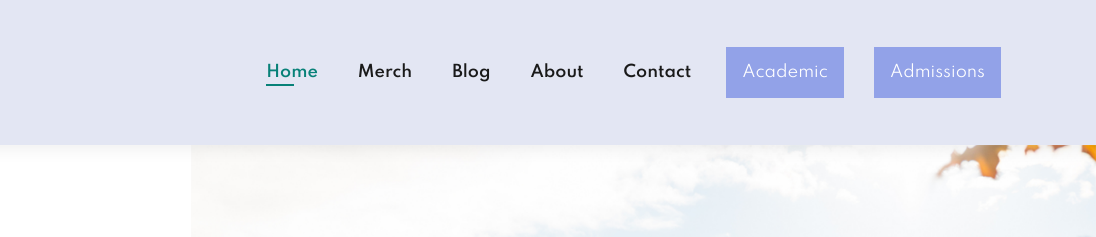
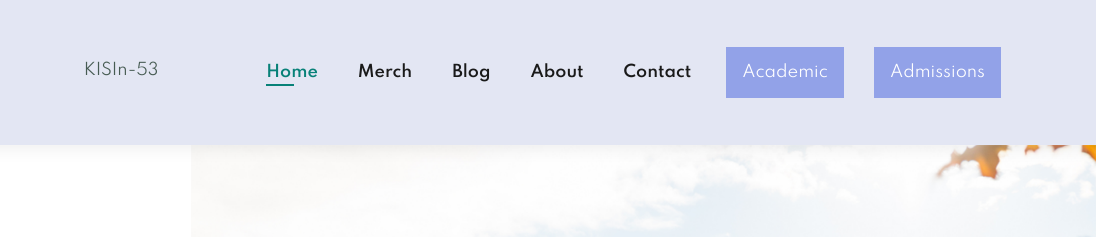
Before and after one commit to NickbotYT/University_of_inovation, a plain HTML site: page index.html in a window 1280 px wide. Shown: the top 237 px of the page, 184-1280 px from the left. Drawn offline with Linux system fonts and the light colour scheme.

Commit message:
last6 commit

```diff
--- a/index.html
+++ b/index.html
@@ -16,6 +16,7 @@
   <body>
     <section id="header">
       <a href="#"><img src="img/logo.png" class="logo" alt="" /></a>
+      <p>KISIn-53</p>
 
       <div>
         <ul id="navbar">
```
